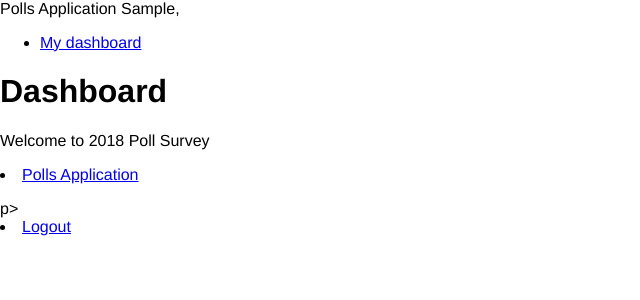
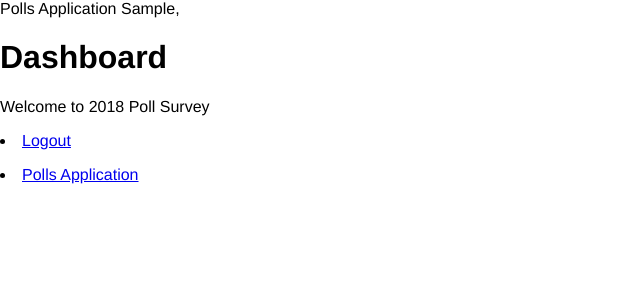
Before and after one commit to khd20/8210Assign1P2, a Django app: page /account/ in a window 1280 px wide. Shown: the top 300 px of the page, without its empty margins (0-640 px from the left). Run offline with Django 3.2, Linux system fonts and the light colour scheme; the visitor is signed in with stand-in values (Sample User, id 1).

Commit message:
more changes

```diff
--- a/account/templates/account/dashboard.html
+++ b/account/templates/account/dashboard.html
@@ -6,8 +6,10 @@
     <h1>Dashboard</h1>
     <p>Welcome to 2018 Poll Survey </p>
 
+    <p><li {% if section == "Logout" %}class="selected"{% endif %}><a href="{% url "logout" %}">Logout</a></li></p>
+
     <p><li {% if section == "Polls" %}class="selected"{% endif %}><a href="{% url "polls:index" %}">Polls Application</a></li></p>
-    p><li {% if section == "Logout" %}class="selected"{% endif %}><a href="{% url "logout" %}">Logout</a></li></p>
+
 
 
 
--- a/account/templates/base.html
+++ b/account/templates/base.html
@@ -11,16 +11,12 @@
         {% if request.user.is_authenticated %}
 
 
-
-
         {% endif %}
 
         <span class="user">
         {% if request.user.is_authenticated %}
              {{ request.user.first_name }},
-            <ul class="menu">
-            <li {% if section == "dashboard" %}class="selected"{% endif %}><a href="{% url "dashboard" %}">My dashboard</a></li>
-                 </ul>
+
 
 
         {% endif %}
--- a/account/templates/registration/login.html
+++ b/account/templates/registration/login.html
@@ -19,4 +19,7 @@
 
         </form>
     </div>
+
+<p><li {% if section == "Polls" %}class="selected"{% endif %}><a href="{% url "polls:index" %}">Polls Application</a></li></p>
+
 {%  endblock %}
--- a/account/views.py
+++ b/account/views.py
@@ -3,7 +3,6 @@ from django.shortcuts import render
 from django.contrib.auth import authenticate, login
 from django.contrib.auth.decorators import login_required
 from .forms import LoginForm
-
 
 
 
@@ -21,9 +20,9 @@ def user_login(request):
                     return HttpResponse('Disabled account')
             else:
                 return HttpResponse('Invalid login')
-        else:
-            form = LoginForm()
-        return render(request, 'account/login.html', {'form': form})
+    else:
+        form = LoginForm()
+    return render(request, 'account/login.html', {'form': form})
 
 
 def user_logout(request):
@@ -32,6 +31,6 @@ def user_logout(request):
 
 @login_required
 def dashboard(request):
-    return render(request, 'account/dashboard.html', {'section':'dashboard'})
+    return render(request, 'account/dashboard.html', {'section': dashboard})
 
 # Create your views here.
--- a/mysite/settings.py
+++ b/mysite/settings.py
@@ -90,7 +90,7 @@ WSGI_APPLICATION = 'mysite.wsgi.application'
 
 DATABASES = {
     'default': {
-        'ENGINE': 'django.db.backends.postgresl',
+        'ENGINE': 'django.db.backends.postgresql',
         'NAME': 'd7vroo3qrruvd2',
         'USER': 'mapaqcbsbmepwg',
         'PASSWORD': 'c9985f9cabb04df06efbdabd2795a4060374bb1f750c5012eb85e3832d71c5f3',
--- a/mysite/urls.py
+++ b/mysite/urls.py
@@ -17,7 +17,7 @@ from django.conf.urls import url, include
 from django.contrib import admin
 
 urlpatterns = [
-    url(r'^account/', include ('account.urls')),
+    url(r'^account/', include('account.urls')),
     url(r'^polls/', include('polls.urls')),
     url(r'^admin/', admin.site.urls),
 
```
